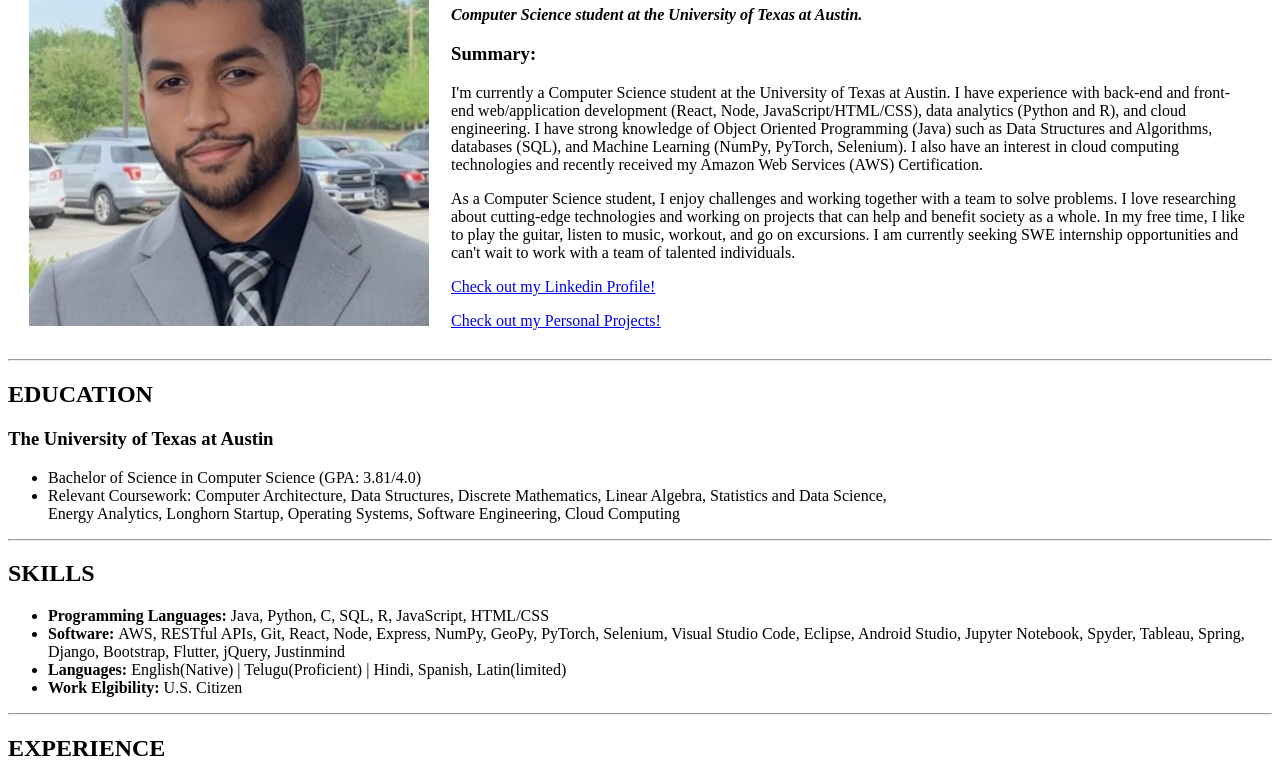
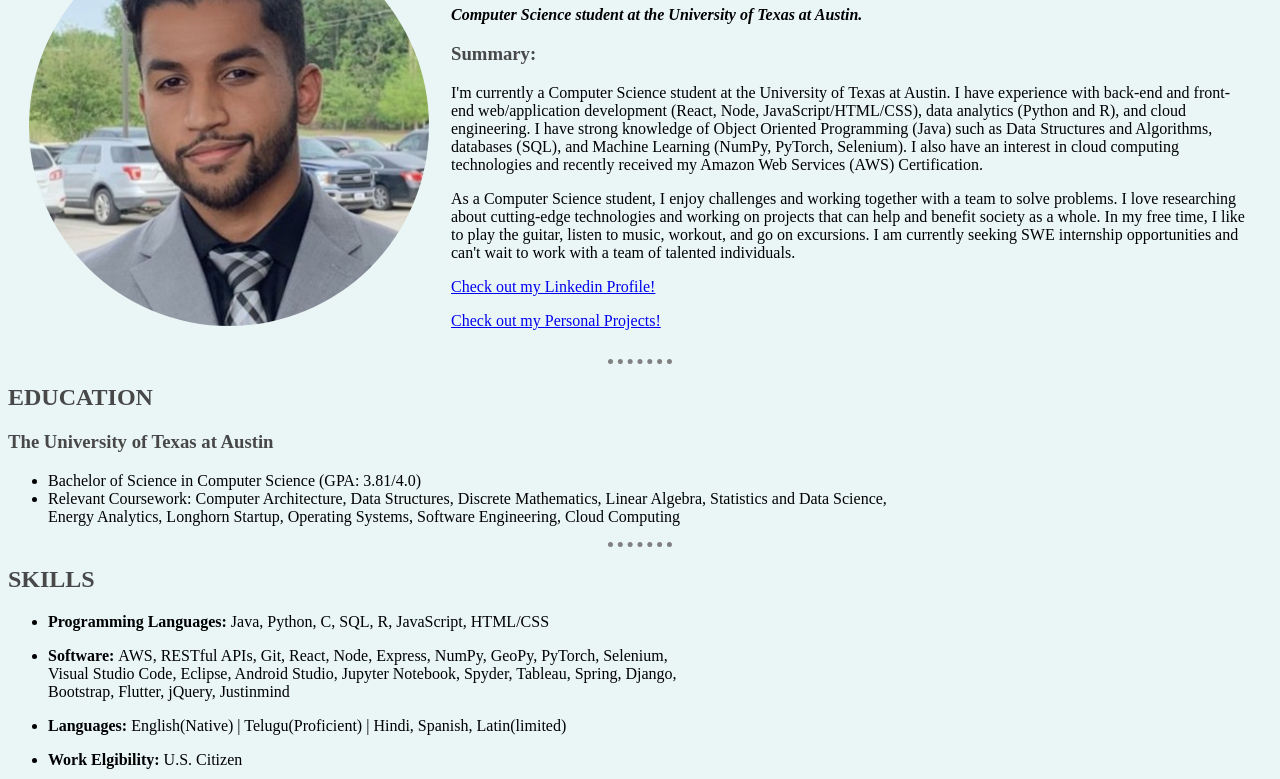
Before and after one commit to sumedhchilak/PracticePersonalSite, a plain HTML site: page Personal Site/index.html in a window 1280 px wide. Shown: the part 103-882 px from the top of the page. Drawn offline with Linux system fonts and the light colour scheme.

Commit message:
Additions

```diff
--- a/HTML - Personal Site/index.html
+++ b/Personal Site/index.html
@@ -4,6 +4,7 @@
         <meta charset="UTF-8">
         <meta name="viewport" content="width=device-width, initial-scale=1.0">
         <title>Sumedh's Personal Site</title>
+        <link rel="stylesheet" href="style.css">
     </head>
     <body>
         <table cellspacing = "20">
@@ -39,8 +40,11 @@
         <h2>SKILLS</h2>
             <ul>
                 <li><strong>Programming Languages: </strong> Java, Python, C, SQL, R, JavaScript, HTML/CSS</li>
-                <li><strong>Software: </strong> AWS, RESTful APIs, Git, React, Node, Express, NumPy, GeoPy, PyTorch, Selenium, Visual Studio Code, Eclipse, Android Studio, Jupyter Notebook, Spyder, Tableau, Spring, Django, Bootstrap, Flutter, jQuery, Justinmind</li>
+                <p></p>
+                <li><strong>Software: </strong> AWS, RESTful APIs, Git, React, Node, Express, NumPy, GeoPy, PyTorch, Selenium,<br>Visual Studio Code, Eclipse, Android Studio, Jupyter Notebook, Spyder, Tableau, Spring, Django,<br>Bootstrap, Flutter, jQuery, Justinmind</li>
+                <p></p>
                 <li><strong>Languages: </strong>  English(Native) | Telugu(Proficient) | Hindi, Spanish, Latin(limited)</li>
+                <p></p>
                 <li><strong>Work Elgibility: </strong> U.S. Citizen</li>
             </ul>
             <hr>
--- /dev/null
+++ b/Personal Site/style.css
@@ -0,0 +1,19 @@
+body {
+    background-color: #EAF6F6;
+}
+
+h1, h2, h3{
+    color:#484848 ;
+}
+
+hr {
+    border-style: none;
+    border-top-style: dotted;
+    border-color: grey;
+    border-width: 5px;
+    width: 5%;
+}
+
+img {
+    border-radius: 50%;
+}
```
Also changed, not shown: Personal Site/contact-me.html (renamed from HTML - Personal Site/contact-me.html, +1 -0 lines), Personal Site/sumedhpicweb.jpg (renamed from HTML - Personal Site/sumedhpicweb.jpg).
